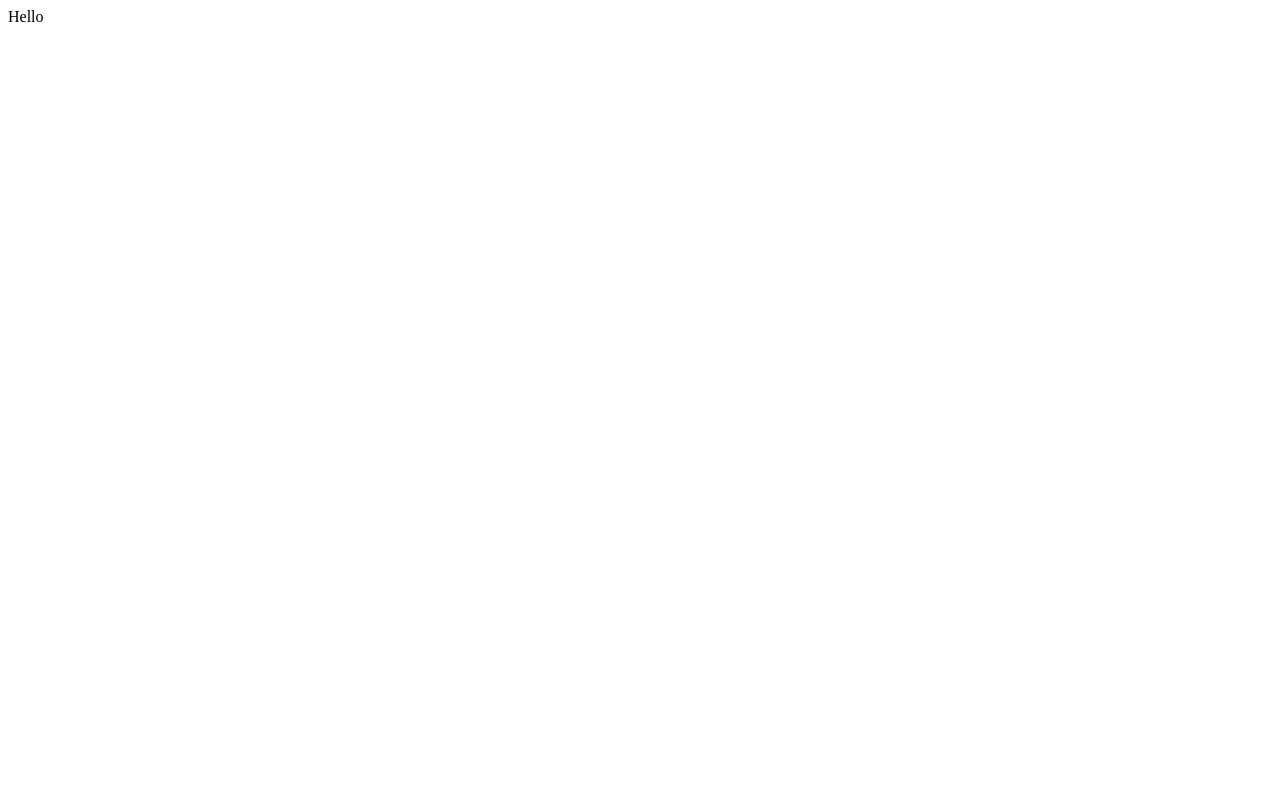
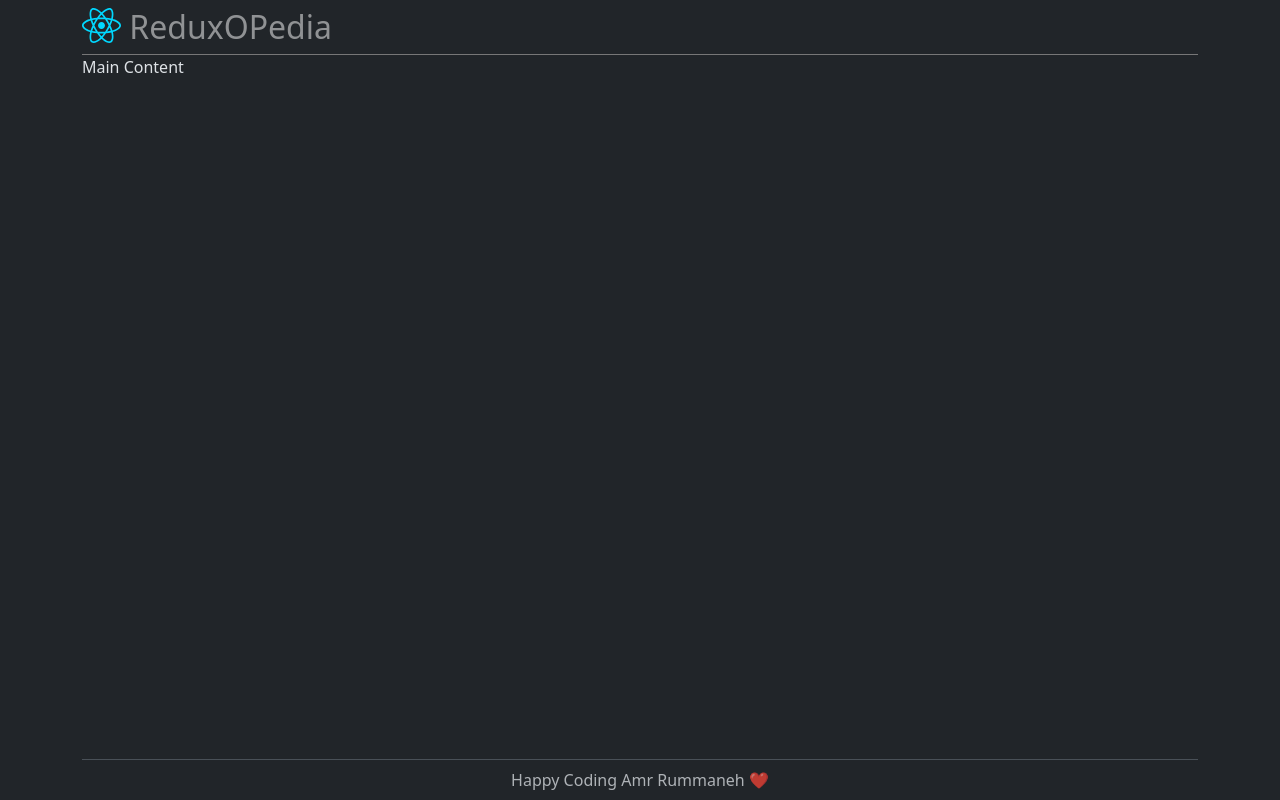
Before and after one commit to amrrummaneh/reducxopedia, a React (Vite) app: page / in a window 1280 px wide. Built offline with nearby package versions, Linux system fonts and the light colour scheme.

Commit message:
App Layout

```diff
--- a/index.html
+++ b/index.html
@@ -2,11 +2,26 @@
 <html lang="en">
   <head>
     <meta charset="UTF-8" />
-    <link rel="icon" type="image/svg+xml" href="/favicon.svg" />
+    <link rel="icon" type="image/svg+xml" href="/vite.svg" />
     <meta name="viewport" content="width=device-width, initial-scale=1.0" />
-    <title>reducxopedia</title>
+    <title>Vite + React</title>
+    <link
+      href="https://cdn.jsdelivr.net/npm/bootstrap@5.3.7/dist/css/bootstrap.min.css"
+      rel="stylesheet"
+      integrity="sha384-LN+7fdVzj6u52u30Kp6M/trliBMCMKTyK833zpbD+pXdCLuTusPj697FH4R/5mcr"
+      crossorigin="anonymous"
+    />
+    <link
+      rel="stylesheet"
+      href="https://cdn.jsdelivr.net/npm/bootstrap-icons@1.13.1/font/bootstrap-icons.min.css"
+    />
+    <script
+      src="https://cdn.jsdelivr.net/npm/bootstrap@5.3.7/dist/js/bootstrap.bundle.min.js"
+      integrity="sha384-ndDqU0Gzau9qJ1lfW4pNLlhNTkCfHzAVBReH9diLvGRem5+R9g2FzA8ZGN954O5Q"
+      crossorigin="anonymous"
+    ></script>
   </head>
-  <body>
+  <body data-bs-theme="dark" class="container">
     <div id="root"></div>
     <script type="module" src="/src/main.jsx"></script>
   </body>
--- /dev/null
+++ b/src/layout/Footer.jsx
@@ -0,0 +1,9 @@
+function Footer() {
+  return (
+    <div className="text-center border-top mt-3 py-2 text-muted">
+      Happy Coding Amr Rummaneh ❤️
+    </div>
+  );
+}
+
+export default Footer;
--- /dev/null
+++ b/src/layout/Header.jsx
@@ -0,0 +1,12 @@
+import logo from "../assets/react.svg";
+
+function Header() {
+  return (
+    <div className="py-2 pl-2" style={{ borderBottom: "1px solid #777" }}>
+      <img src={logo} style={{ height: "35px", verticalAlign: "top" }} />
+      <span className="h2 pt-4 m-2 text-white-50">ReduxOPedia</span>
+    </div>
+  );
+}
+
+export default Header;
--- a/src/main.jsx
+++ b/src/main.jsx
@@ -1,6 +1,14 @@
 import { StrictMode } from "react";
 import { createRoot } from "react-dom/client";
+import Header from "./layout/Header";
+import Footer from "./layout/Footer";
 
 createRoot(document.getElementById("root")).render(
-  <StrictMode>Hello</StrictMode>,
+  <StrictMode>
+    <div className="d-flex flex-column min-vh-100">
+      <Header />
+      <main className="flex-grow-1">Main Content</main>
+      <Footer />
+    </div>
+  </StrictMode>,
 );
```
